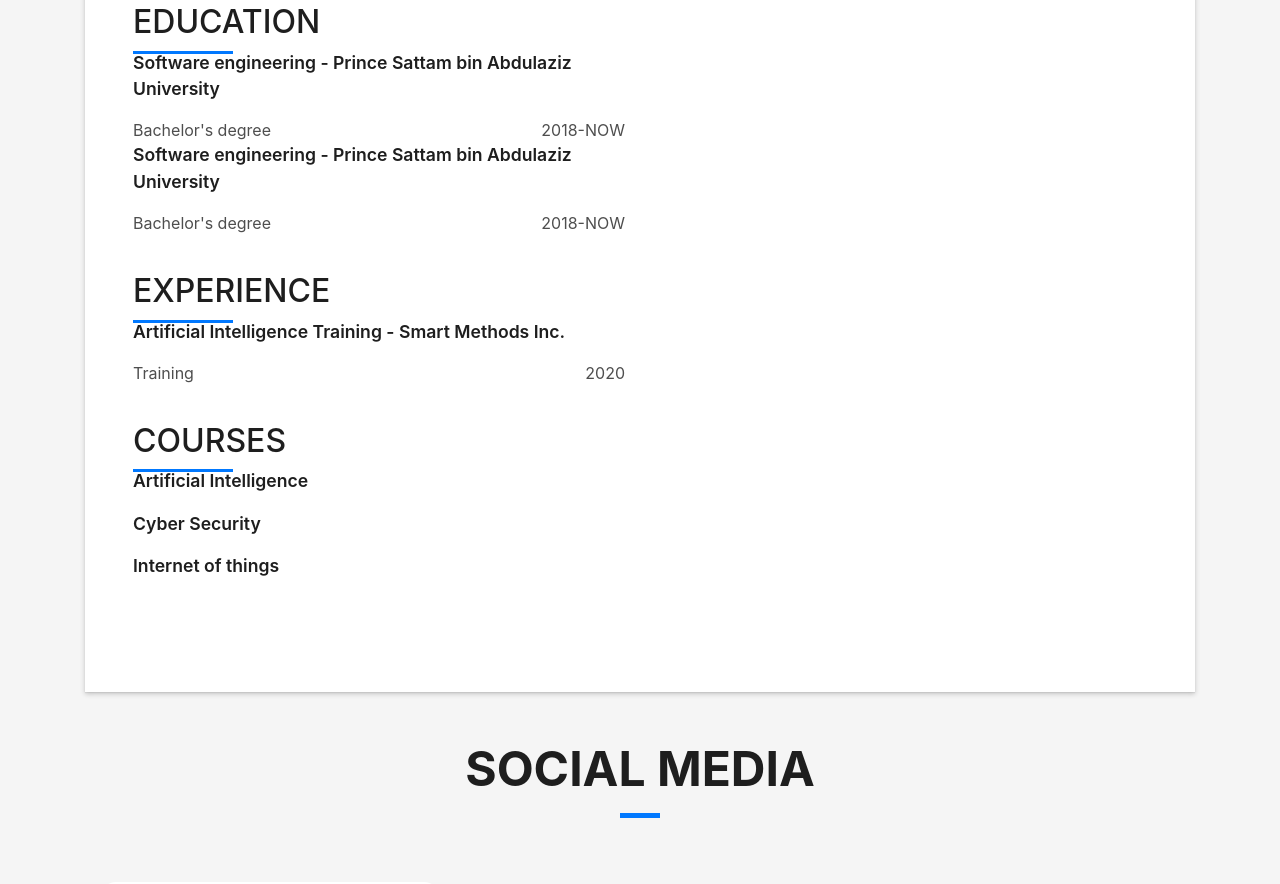
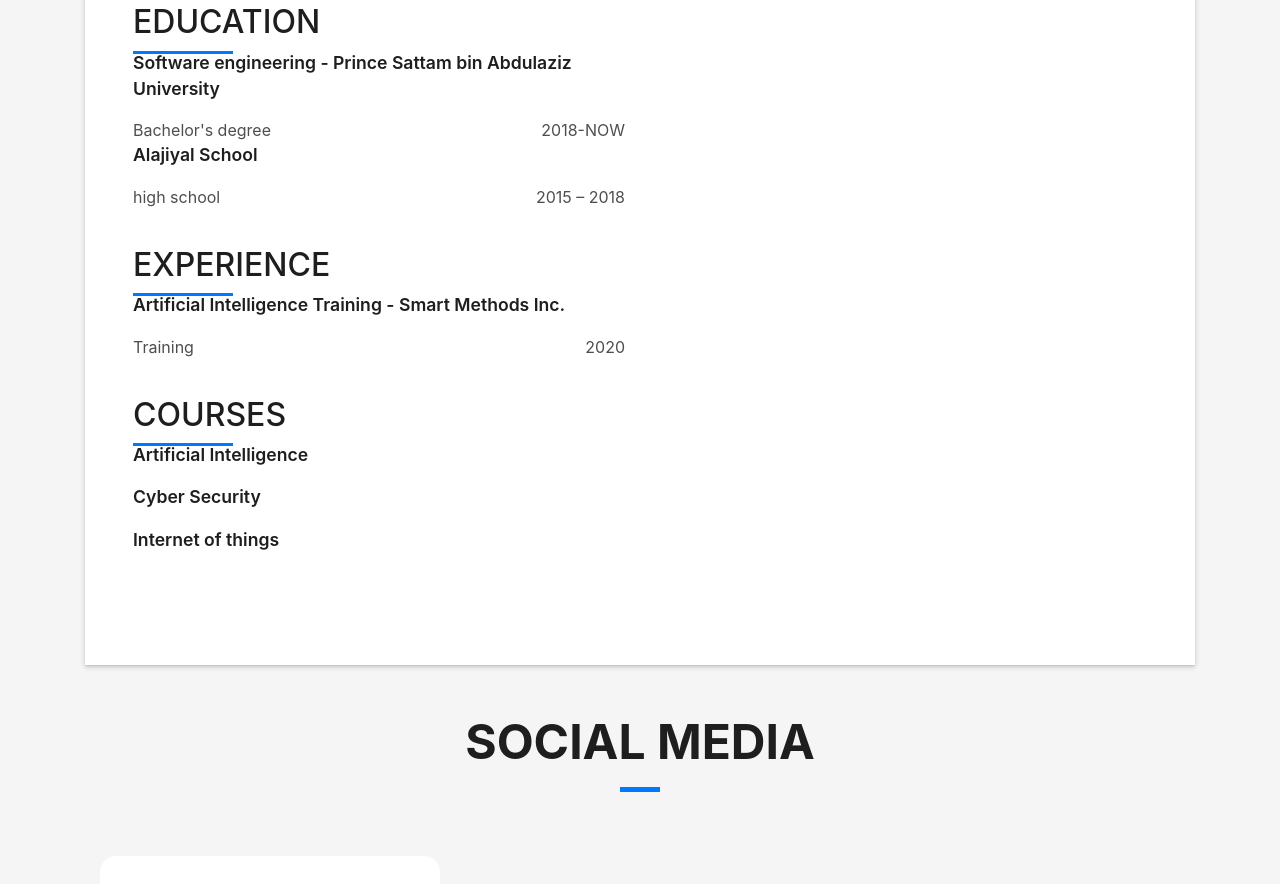
Before and after one commit to saraxexr/SaraCV, a plain HTML site: page index.html in a window 1280 px wide. Shown: the part 1886-2770 px from the top of the page. Drawn offline with Linux system fonts and the light colour scheme; files whose address does not match are found by name.

Commit message:
Update index.html

```diff
--- a/index.html
+++ b/index.html
@@ -162,8 +162,8 @@
                   <p class="title-s">Software engineering - Prince Sattam bin Abdulaziz University</p>
 				   <span>Bachelor's degree</span> <span class="pull-right">2018-NOW</span>
                   <div class="">
-			  <p class="title-s">Software engineering - Prince Sattam bin Abdulaziz University</p>
-				   <span>Bachelor's degree</span> <span class="pull-right">2018-NOW</span>
+			  <p class="title-s">Alajiyal School </p>
+				   <span>high school</span> <span class="pull-right">2015 – 2018</span>
                   <div class="">
 				  <pre class="tab">                                         </pre>
 				   </div>
```
